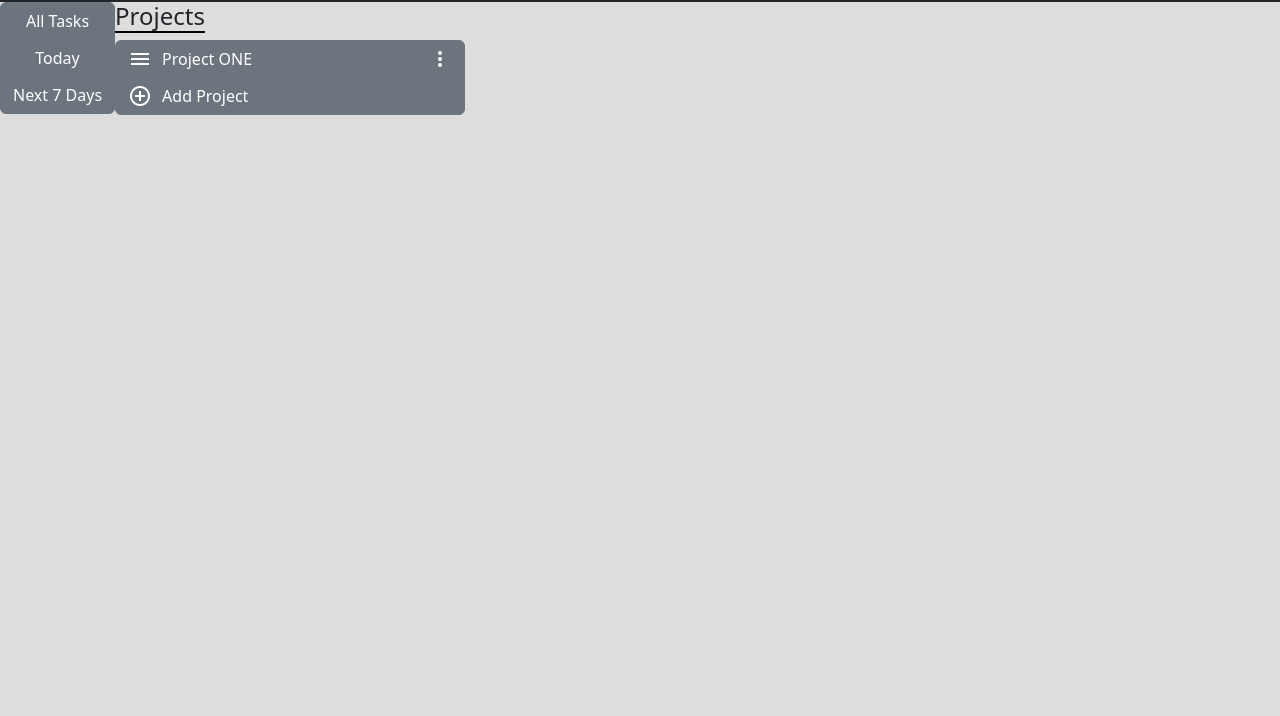
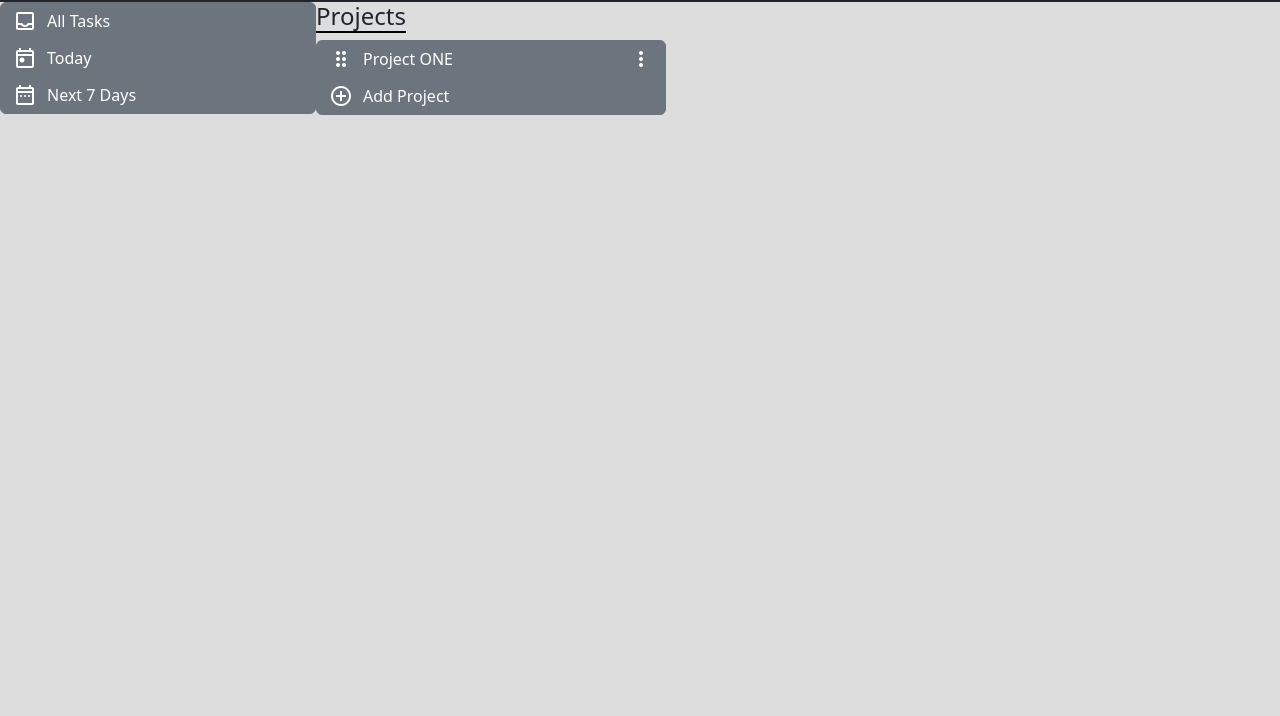
Before and after one commit to tommy128works/Todo-List, a website built with webpack: page src/index.html in a window 1280 px wide. Shown: the part 84-800 px from the top of the page. Built offline with nearby package versions, Linux system fonts and the light colour scheme.

Commit message:
feat: add icons to Todos Navigation
No functionality was added.

```diff
--- a/src/index.html
+++ b/src/index.html
@@ -4,8 +4,6 @@
     <meta charset="utf-8" />
     <meta name="viewport" content="width=device-width, initial-scale=1" />
     <link rel="stylesheet" href="https://fonts.googleapis.com/css2?family=Material+Symbols+Outlined:opsz,wght,FILL,GRAD@48,400,0,0" />
-    <link rel="stylesheet" href="https://fonts.googleapis.com/css2?family=Material+Symbols+Outlined:opsz,wght,FILL,GRAD@48,400,0,0" />
-    <link rel="stylesheet" href="https://fonts.googleapis.com/css2?family=Material+Symbols+Outlined:opsz,wght,FILL,GRAD@48,400,0,0" />
     <title>Todo List</title>
   </head>
   <body></body>
--- a/src/js/navigationProjects.js
+++ b/src/js/navigationProjects.js
@@ -18,7 +18,7 @@ const navigationProjects = () => {
   btn.setAttribute("type", "button");
   let span = document.createElement("span");
   span.classList.add("material-symbols-outlined");
-  span.textContent = "menu";
+  span.textContent = "drag_indicator";
   btn.appendChild(span);
   span = document.createElement("span");
   span.classList.add("project-title");
--- a/src/js/navigationTodos.js
+++ b/src/js/navigationTodos.js
@@ -5,24 +5,45 @@ const navigationTodos = () => {
   container.setAttribute("aria-label", "Vertical button group");
 
   let btn = document.createElement("btn");
-  btn.classList.add("btn", "btn-secondary", "btn-primary");
+  btn.classList.add("btn", "btn-secondary", "btn-primary", "project");
   btn.classList.toggle("btn-primary");
   btn.setAttribute("type", "button");
-  btn.textContent = "All Tasks";
+  let span = document.createElement("span");
+  span.classList.add("material-symbols-outlined");
+  span.textContent = "inbox";
+  btn.appendChild(span);
+  span = document.createElement("span");
+  span.classList.add("project-title");
+  span.textContent = "All Tasks";
+  btn.appendChild(span);
   container.appendChild(btn);
 
   btn = document.createElement("btn");
-  btn.classList.add("btn", "btn-secondary", "btn-primary");
+  btn.classList.add("btn", "btn-secondary", "btn-primary", "project");
   btn.classList.toggle("btn-primary");
   btn.setAttribute("type", "button");
-  btn.textContent = "Today";
+  span = document.createElement("span");
+  span.classList.add("material-symbols-outlined");
+  span.textContent = "today";
+  btn.appendChild(span);
+  span = document.createElement("span");
+  span.classList.add("project-title");
+  span.textContent = "Today";
+  btn.appendChild(span);
   container.appendChild(btn);
 
   btn = document.createElement("btn");
-  btn.classList.add("btn", "btn-secondary", "btn-primary");
+  btn.classList.add("btn", "btn-secondary", "btn-primary", "project");
   btn.classList.toggle("btn-primary");
   btn.setAttribute("type", "button");
-  btn.textContent = "Next 7 Days";
+  span = document.createElement("span");
+  span.classList.add("material-symbols-outlined");
+  span.textContent = "date_range";
+  btn.appendChild(span);
+  span = document.createElement("span");
+  span.classList.add("project-title");
+  span.textContent = "Next 7 Days";
+  btn.appendChild(span);
   container.appendChild(btn);
 
   return container;
```
